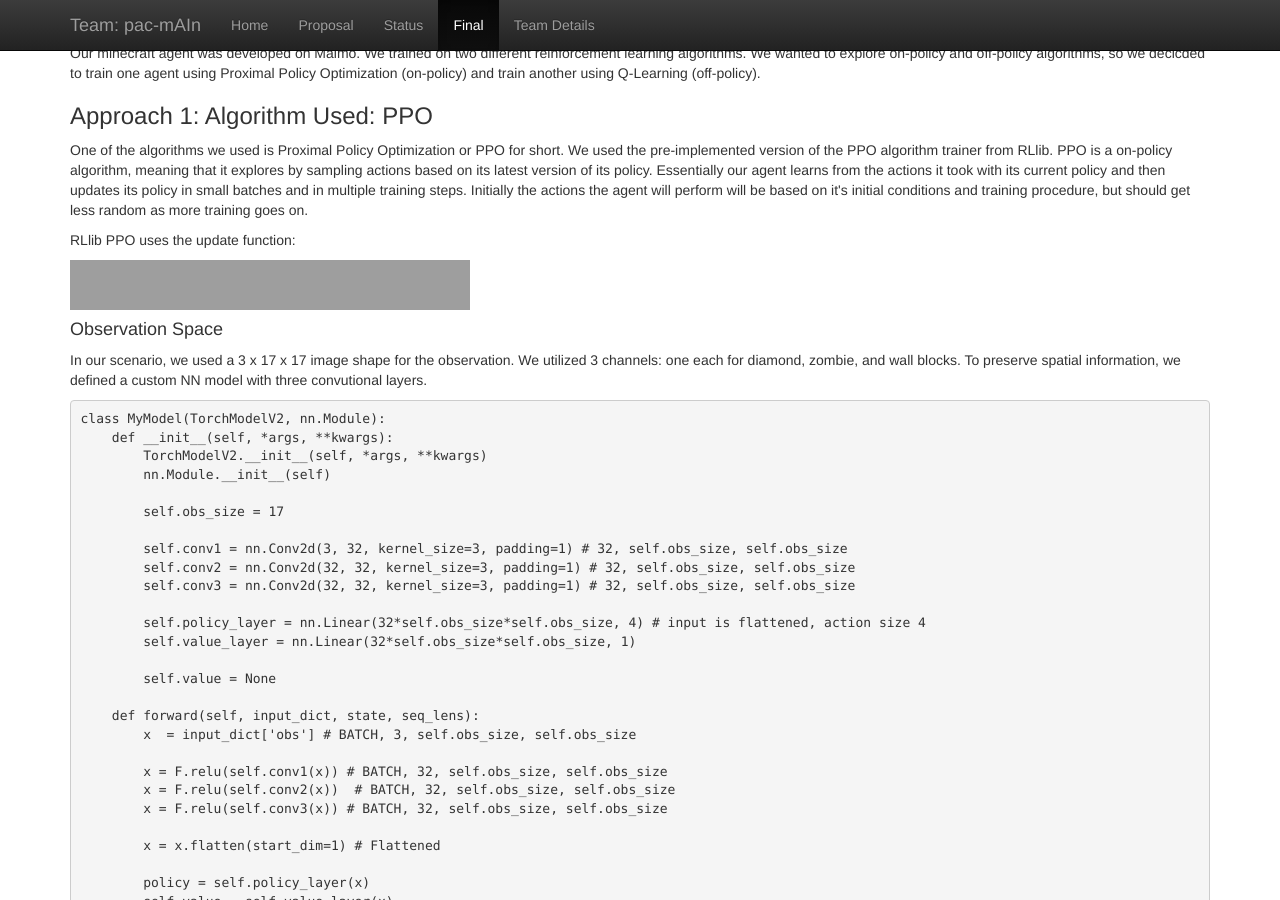
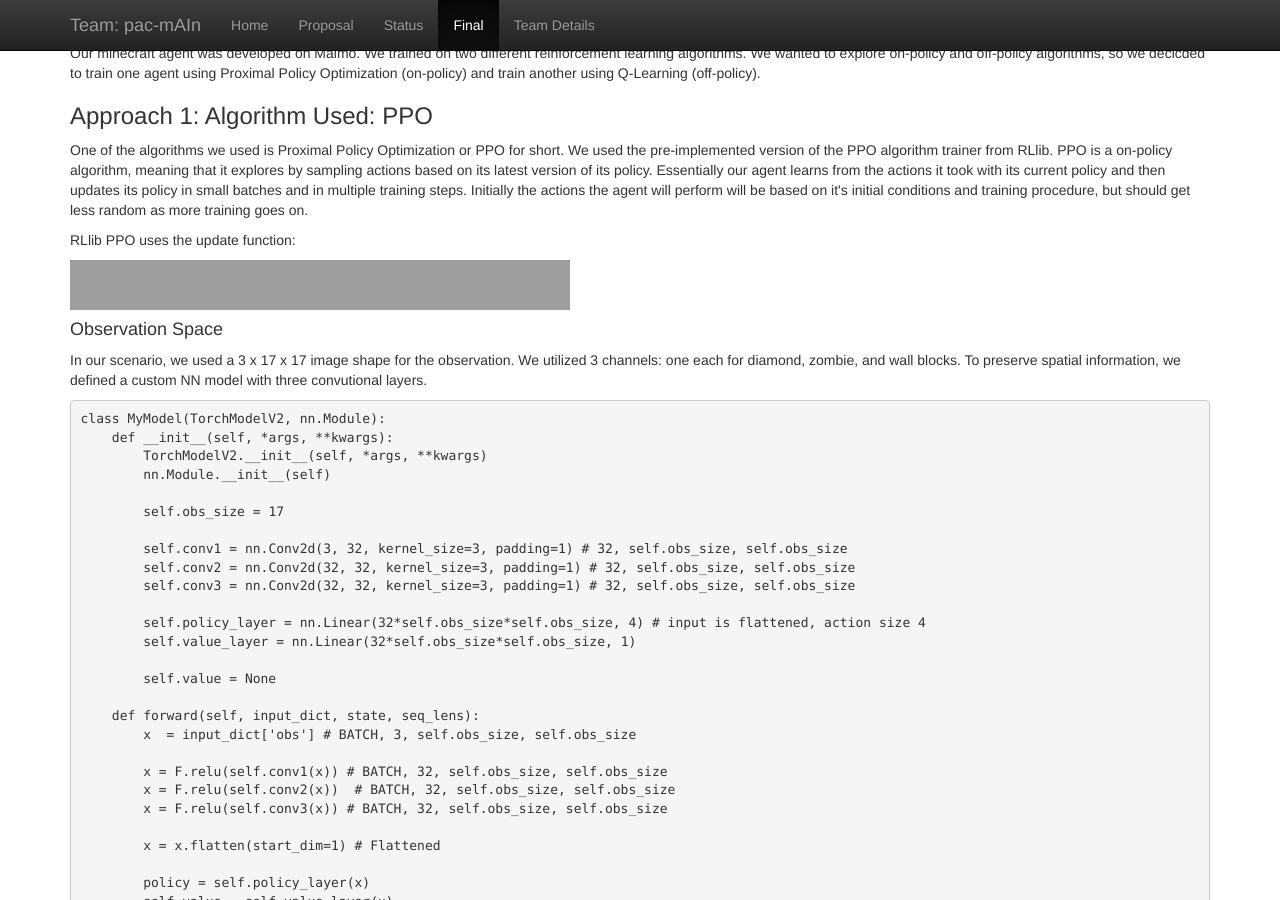
Before and after one commit to armaansd/pac-mAIn, a Jekyll site: the page built from docs/final.md, in a window 1280 px wide and 900 px high, scrolled down 2646 px. Built offline with Jekyll 4.4.1, drawn with Linux system fonts in a browser that asks for light colours; grey boxes are pictures that could not be loaded.

Commit message:
Create final.md

```diff
--- a/docs/final.md
+++ b/docs/final.md
@@ -66,7 +66,7 @@ PPO is a on-policy algorithm, meaning that it explores by sampling actions based
 
 RLlib PPO uses the update function:
 
-<img src="https://user-images.githubusercontent.com/75513952/145362880-df9c5a00-04a8-4de1-820c-b28acd98d030.png" width="400" height="50">
+<img src="https://user-images.githubusercontent.com/75513952/145362880-df9c5a00-04a8-4de1-820c-b28acd98d030.png" width="500" height="50">
 
 #### Observation Space
 <p>In our scenario, we used a 3 x 17 x 17 image shape for the observation. We utilized 3 channels: one each for diamond, zombie, and wall blocks.
```
